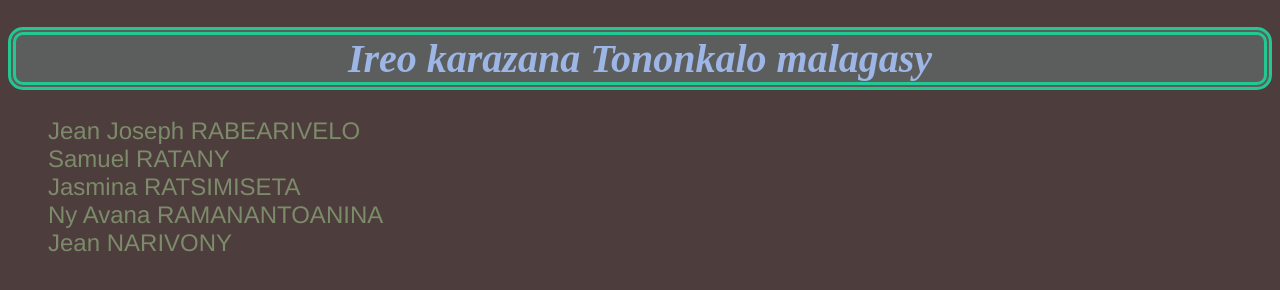
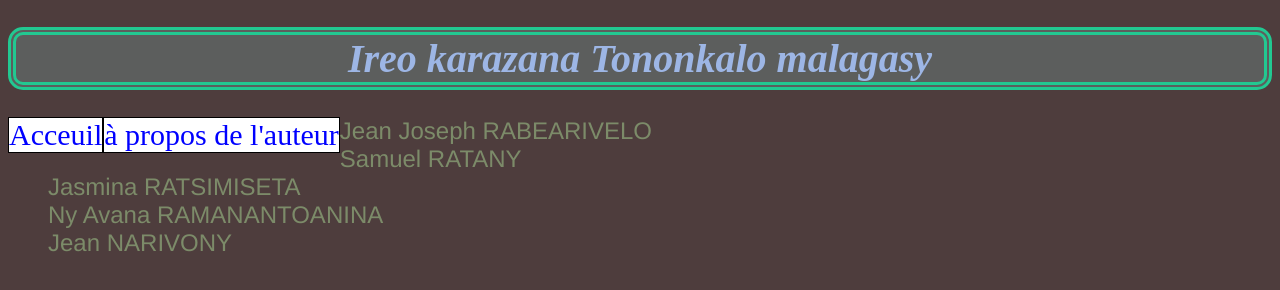
Before and after one commit to rakotoetude-eng/Premier-Page, a plain HTML site: page index.html in a window 1280 px wide. Drawn offline with Linux system fonts and the light colour scheme.

Commit message:
modifier un peu le html et le css

```diff
--- a/index.html
+++ b/index.html
@@ -9,6 +9,10 @@
 </head>
 <body>
         <h1>Ireo karazana Tononkalo malagasy</h1>
+        <header>
+            <div>Acceuil</div>
+            <div>à propos de l'auteur</div>
+        </header>
     <p>
         <ul style="list-style-type: none;">
             <li><a href="JeanJoseph/index.html" target="_blank" rel="noopener noreferrer" class="name">Jean Joseph RABEARIVELO</a></li>
--- a/style.css
+++ b/style.css
@@ -1,5 +1,13 @@
 body{
     background-color: rgb(78, 61, 61);
+}
+div{
+    float: left;
+    color:blue;
+    font-size:30px;
+    background-color: white;
+    border:1px solid black;
+    border-collapse: collapse;
 }
 h1{
     font-size: 40px;
```
